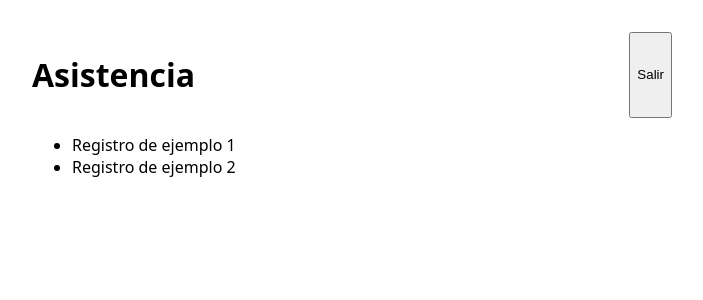
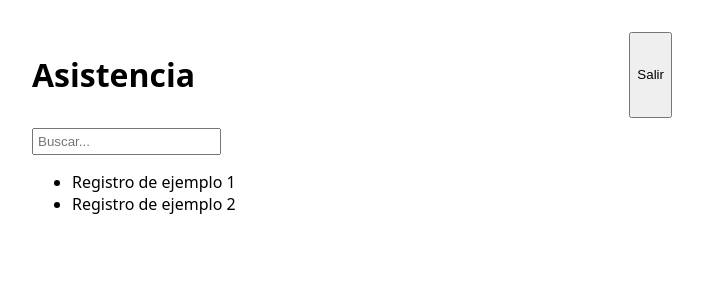
Before and after one commit to yadilen212-tech/load-asistencia-escolar-frontend-c40-g2, a React (Vite) app: page / in a window 1280 px wide. Both pictures are taken after typing "name@example.com", "Sample123" into the empty fields and a click on the button "Ingresar". Shown: the top 300 px of the page, without its empty margins (288-991 px from the left). Built offline with nearby package versions, Linux system fonts and the light colour scheme.

Commit message:
feat: add search to attendance list
Add search input to filter the demo items in ListPage.

```diff
--- a/src/pages/ListPage.tsx
+++ b/src/pages/ListPage.tsx
@@ -7,6 +7,7 @@ interface Item {
 
 export function ListPage({ onLogout }: { onLogout: () => void }) {
   const [items, setItems] = useState<Item[]>([]);
+  const [x, setX] = useState("");
 
   useEffect(() => {
     // Demo data. Wire to GET /educacion-asistencia on the backend template.
@@ -30,10 +31,22 @@ export function ListPage({ onLogout }: { onLogout: () => void }) {
           Salir
         </button>
       </header>
+      <input
+        type="text"
+        value={x}
+        placeholder="Buscar..."
+        style={{ marginTop: "10px", padding: "4px" }}
+        onChange={(e: any) => {
+          console.log(x);
+          setX(e.target.value);
+        }}
+      />
       <ul>
-        {items.map((it) => (
-          <li key={it.id}>{it.label}</li>
-        ))}
+        {items
+          .filter((i) => i.label.toLowerCase().indexOf(x.toLowerCase()) > -1)
+          .map((it) => (
+            <li key={it.id}>{it.label}</li>
+          ))}
       </ul>
     </main>
   );
```
Also changed, not shown: 1 other file (tests, documents, lock files or other folders).
